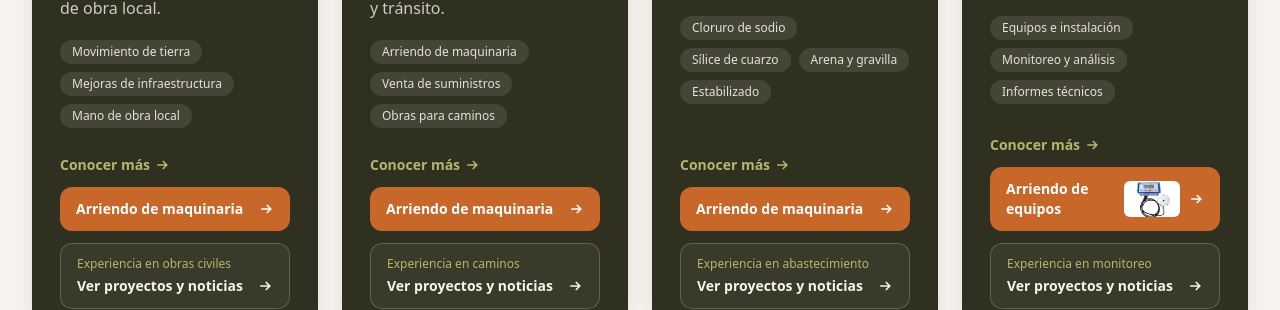
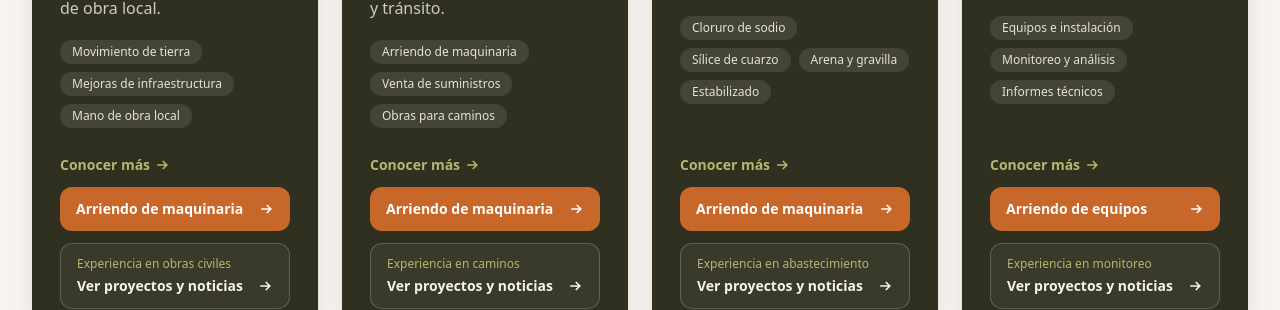
Before and after one commit to tropicleta/granalla-norte, a Next.js app: page / in a window 1280 px wide. Shown: the part 1726-2036 px from the top of the page. Built offline with nearby package versions, Linux system fonts and the light colour scheme.

Commit message:
Keep home equipment rental button consistent without Instantel thumbnail

```diff
--- a/src/app/page.tsx
+++ b/src/app/page.tsx
@@ -97,7 +97,7 @@ export default async function Home() {
                   <div className="mt-auto space-y-3 pt-6">
                     <Link href={servicePath(s.slug)} className="inline-flex items-center gap-1 text-sm font-semibold text-khaki hover:underline">Conocer más <Arrow /></Link>
                     {["obras-civiles", "mantencion-de-caminos", "minerales"].includes(s.slug) && <Link href="/maquinaria" className="flex items-center justify-between gap-2 rounded-xl bg-copper px-4 py-3 text-sm font-semibold text-white transition hover:bg-copper-600">Arriendo de maquinaria <Arrow /></Link>}
-                    {s.slug === "asesorias" && <Link href="/equipos-monitoreo" className="relative flex items-center justify-between gap-2 rounded-xl bg-copper px-4 py-3 pr-24 text-sm font-semibold text-white transition hover:bg-copper-600">Arriendo de equipos <span className="absolute right-10 top-1/2 h-9 w-14 -translate-y-1/2 rounded-md bg-white"><Image src="/img/monitoreo/minimate-plus-geofono.png" alt="" fill sizes="56px" className="object-contain" /></span><span className="absolute right-4"><Arrow /></span></Link>}
+                    {s.slug === "asesorias" && <Link href="/equipos-monitoreo" className="flex items-center justify-between gap-2 rounded-xl bg-copper px-4 py-3 text-sm font-semibold text-white transition hover:bg-copper-600">Arriendo de equipos <Arrow /></Link>}
                     <Link href={sectorProjectsPath(s.slug)} className="block rounded-xl border border-white/20 bg-white/5 px-4 py-3 transition hover:bg-white/10"><span className="block text-xs text-khaki">Experiencia en {projectSectors.find(item => item.slug === s.slug)?.label.toLowerCase()}</span><span className="mt-1 flex items-center justify-between gap-2 text-sm font-semibold text-cream">Ver proyectos y noticias <Arrow /></span></Link>
                   </div>
                 </div>
```
